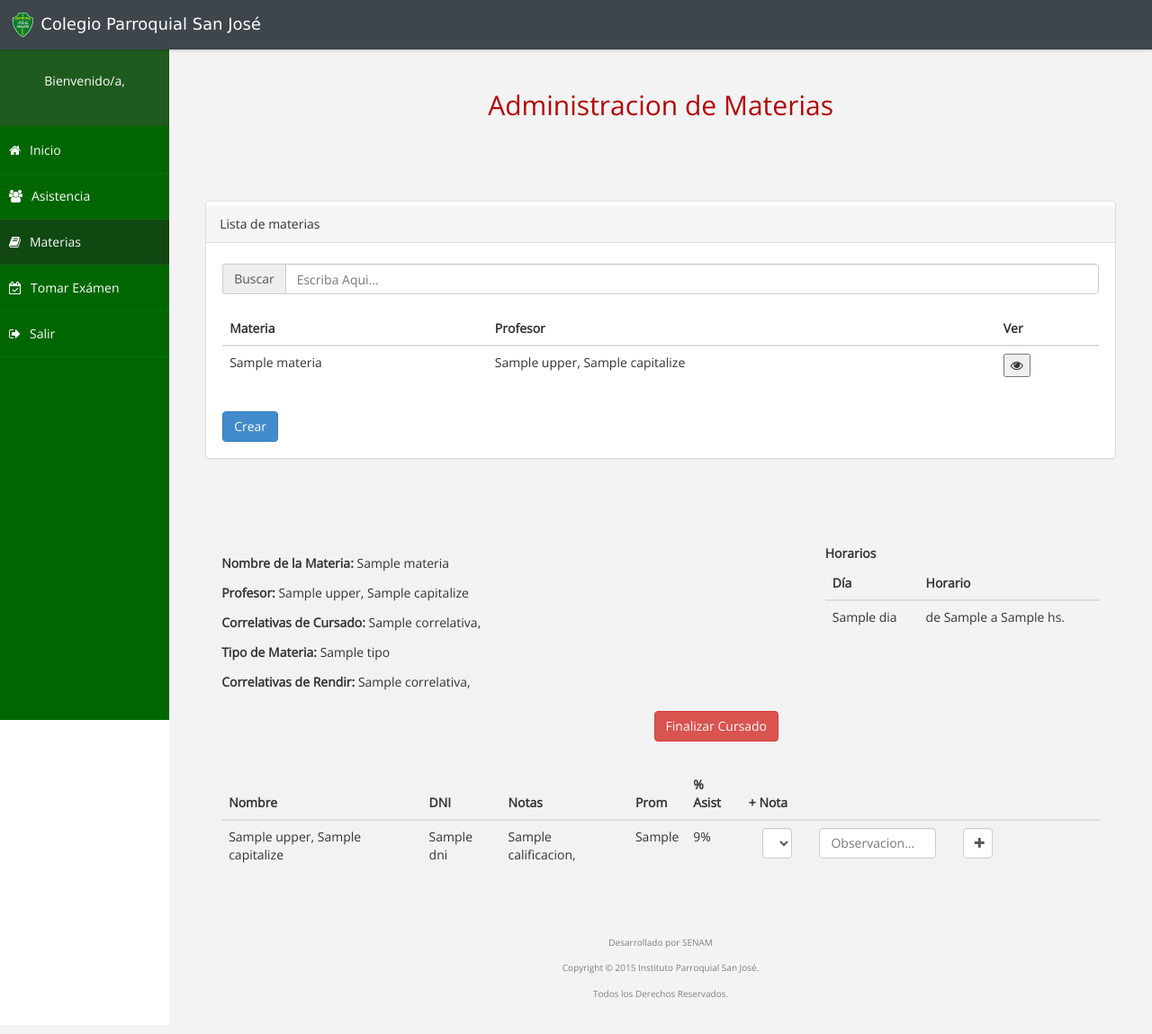
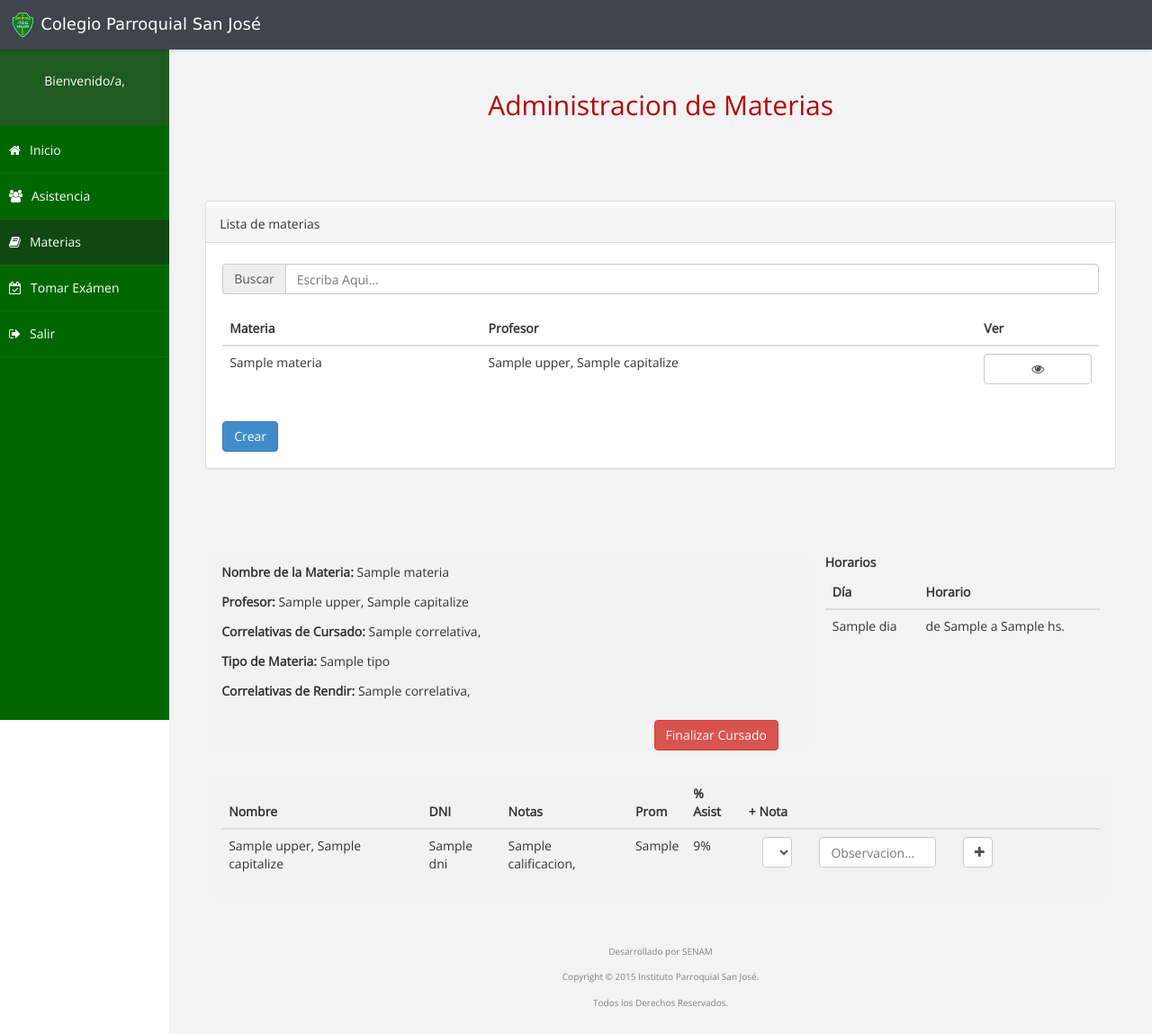
Before and after one commit to SenamVillada/proyectoSanJose, a Django app: template matriculas/templates/Profesor/materias.html in a window 1280 px wide. Shown: the whole page at 90% size. Before the commit the page ends 1108 px from the top, so only its background shows below. Run offline with Django 3.2, Linux system fonts and the light colour scheme; the template is opened without the code that fills it: most values are stand-ins (such as "Sample title", 1, 10 or a date in 2020); some libraries are stand-ins or nearby versions.

Commit message:
Terminar de agregar el estilo a todos los botones

```diff
--- a/matriculas/templates/Profesor/materias.html
+++ b/matriculas/templates/Profesor/materias.html
@@ -125,7 +125,7 @@
                         <form method="POST" role="form">{% csrf_token %}
                             <input type="hidden" name="idCursado" id="idCursado" value="{{cursado.id}}">
 
-                            <td><button type="submit"><i class="fa fa-eye" title="Más información"></i></button></td>
+                            <td><button class="form-control" type="submit"><i class="fa fa-eye" title="Más información"></i></button></td>
                         </form>
                     </tr>
                     {% endfor %}
```
